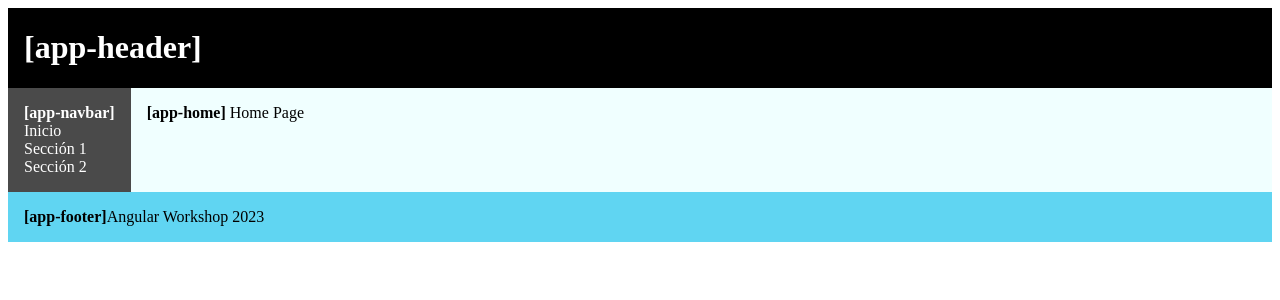
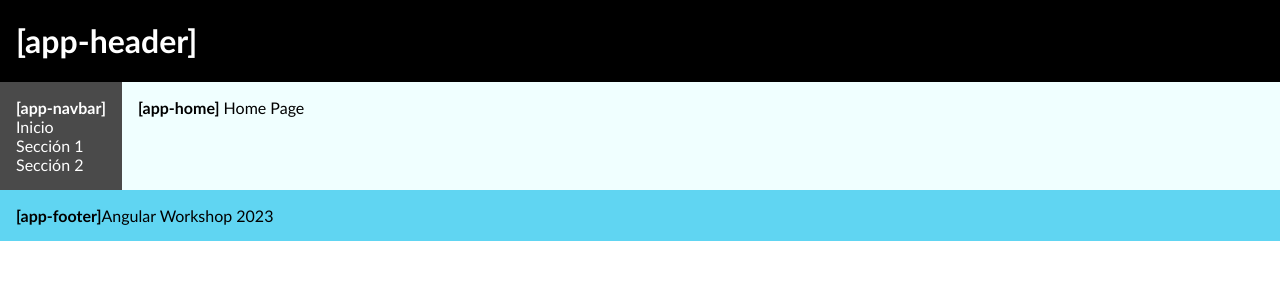
Before and after one commit to NicolasKolumbic/angular-workshop-2023, an Angular app in the folder repo/: page / in a window 1280 px wide. Shown: the top 300 px of the page. Built offline with nearby package versions, Linux system fonts and the light colour scheme.

Commit message:
add body styles

```diff
--- a/repo/src/styles.scss
+++ b/repo/src/styles.scss
@@ -1 +1,5 @@
-/* You can add global styles to this file, and also import other style files */
+body {
+    margin:0;
+    padding: 0;
+    font-family: 'Trebuchet MS', 'Lucida Sans Unicode', 'Lucida Grande', 'Lucida Sans', Arial, sans-serif;
+}
```
